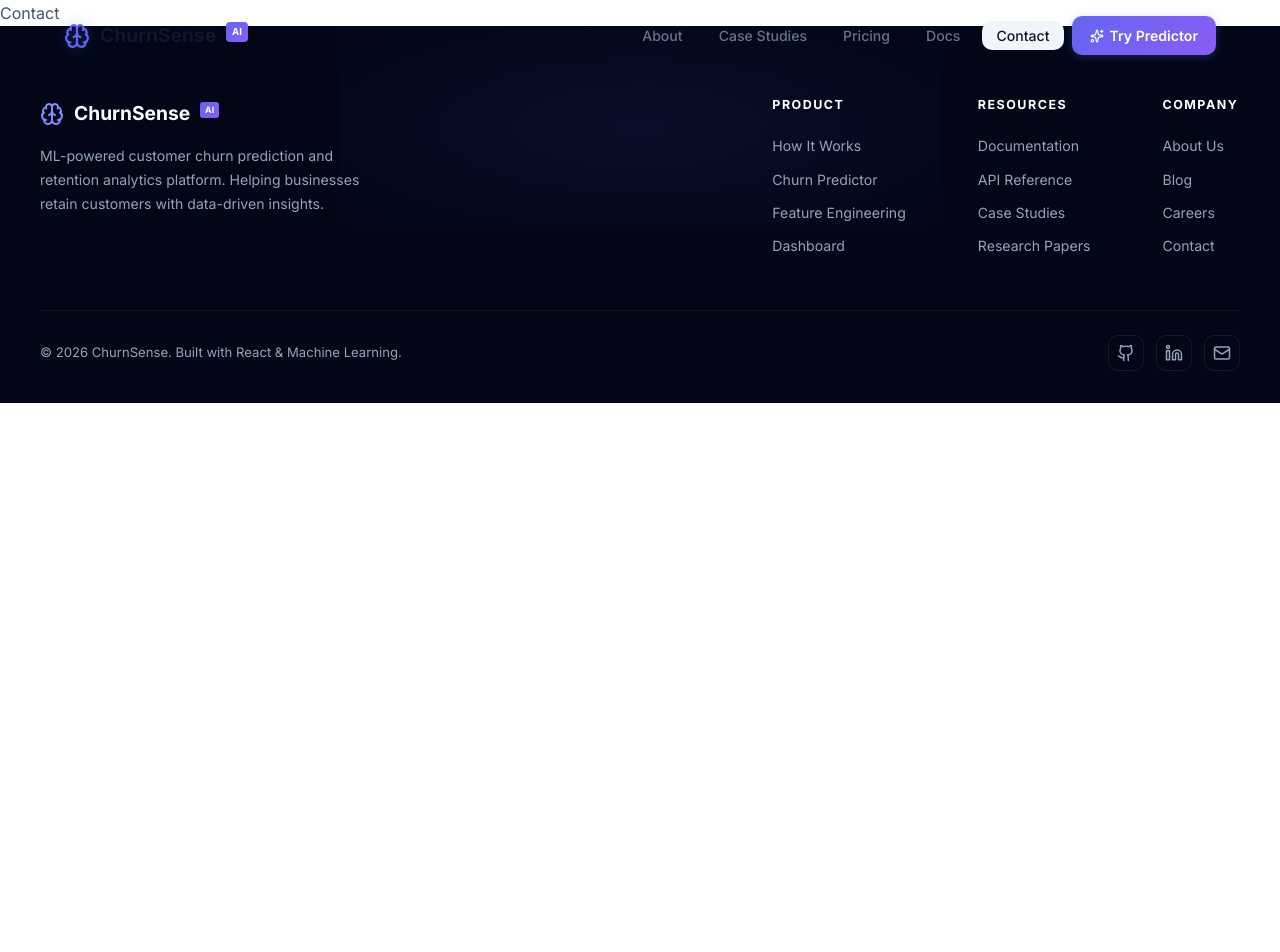
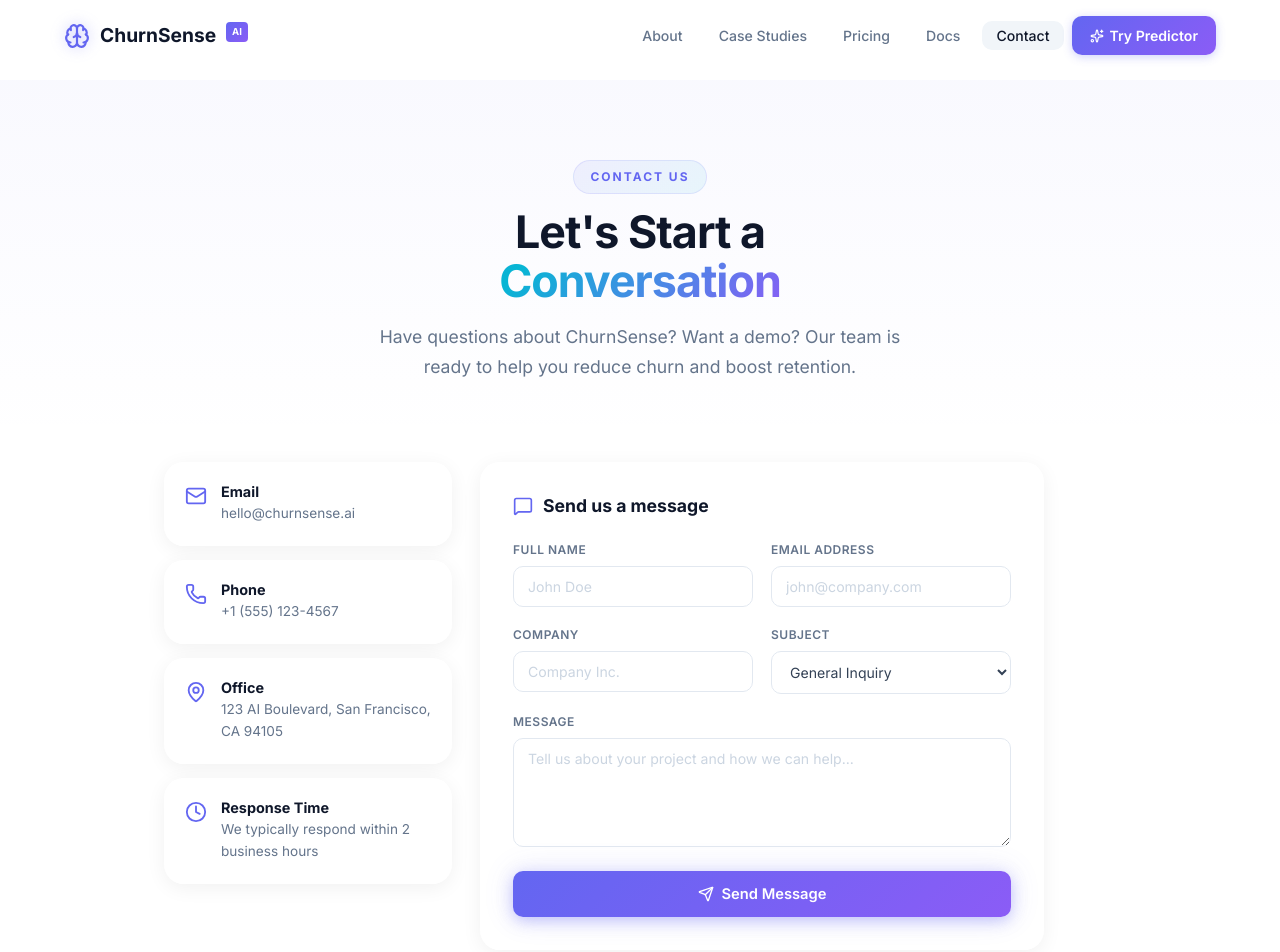
Before and after one commit to OmerTanveerofficial/churn-prediction-ml, a React (Vite) app: page /contact in a window 1280 px wide. Shown: the top 952 px of the page. Before the commit the page ends 800 px from the top, so only its background shows below. Built offline with nearby package versions, Linux system fonts and the light colour scheme.

Commit message:
Add Contact page with form and success animation

```diff
--- a/src/index.css
+++ b/src/index.css
@@ -2129,3 +2129,108 @@ a:hover { color: var(--primary-dark); }
   .docs__model-grid { grid-template-columns: 1fr; }
   .docs__security-grid { grid-template-columns: 1fr; }
 }
+
+/* ===== CONTACT PAGE ===== */
+.contact__layout {
+  display: grid;
+  grid-template-columns: 0.8fr 1.2fr;
+  gap: 28px;
+  max-width: 1000px;
+  margin: 0 auto;
+  padding: 20px 24px 80px;
+  align-items: start;
+}
+.contact__info {
+  display: flex;
+  flex-direction: column;
+  gap: 14px;
+}
+.contact__info-card {
+  display: flex;
+  align-items: flex-start;
+  gap: 14px;
+  padding: 20px;
+}
+.contact__info-card svg { color: var(--primary); flex-shrink: 0; margin-top: 2px; }
+.contact__info-card h4 { font-size: 0.9rem; margin-bottom: 2px; }
+.contact__info-card p { font-size: 0.85rem; color: var(--gray-500); }
+
+.contact__form-wrap { padding: 32px; }
+.contact__form-header {
+  display: flex;
+  align-items: center;
+  gap: 10px;
+  margin-bottom: 24px;
+  color: var(--primary);
+}
+.contact__form-header h3 { color: var(--gray-900); font-size: 1.1rem; }
+.contact__form-grid {
+  display: grid;
+  grid-template-columns: 1fr 1fr;
+  gap: 18px;
+  margin-bottom: 18px;
+}
+.contact__form-grid label,
+.contact__form-full {
+  display: flex;
+  flex-direction: column;
+  gap: 6px;
+}
+.contact__form-grid label > span,
+.contact__form-full > span {
+  font-size: 0.75rem;
+  font-weight: 600;
+  color: var(--gray-500);
+  text-transform: uppercase;
+  letter-spacing: 0.5px;
+}
+.contact__form-grid input,
+.contact__form-grid select,
+.contact__form-full textarea {
+  padding: 11px 14px;
+  border: 1px solid var(--gray-200);
+  border-radius: var(--radius-sm);
+  font-family: var(--font);
+  font-size: 0.88rem;
+  color: var(--gray-700);
+  background: rgba(255,255,255,0.8);
+  transition: all var(--transition);
+  resize: vertical;
+}
+.contact__form-grid input:focus,
+.contact__form-grid select:focus,
+.contact__form-full textarea:focus {
+  outline: none;
+  border-color: var(--primary);
+  box-shadow: 0 0 0 4px rgba(99,102,241,0.08);
+}
+.contact__form-grid input::placeholder,
+.contact__form-full textarea::placeholder {
+  color: var(--gray-300);
+}
+.contact__form-full { margin-bottom: 24px; }
+.contact__submit {
+  width: 100%;
+  justify-content: center;
+  padding: 14px;
+}
+.contact__submit:disabled { opacity: 0.7; cursor: not-allowed; }
+
+.contact__success {
+  display: flex;
+  flex-direction: column;
+  align-items: center;
+  justify-content: center;
+  text-align: center;
+  padding: 40px 20px;
+  gap: 12px;
+  min-height: 400px;
+}
+.contact__success-icon { color: var(--success); animation: revealUp 0.5s ease; }
+.contact__success h3 { font-size: 1.3rem; }
+.contact__success p { color: var(--gray-500); max-width: 300px; margin-bottom: 12px; }
+
+@media (max-width: 768px) {
+  .contact__layout { grid-template-columns: 1fr; }
+  .contact__form-grid { grid-template-columns: 1fr; }
+}
--- a/src/pages/Contact.jsx
+++ b/src/pages/Contact.jsx
@@ -1,3 +1,129 @@
+import { useState } from 'react';
+import { Send, Mail, MapPin, Phone, MessageSquare, CheckCircle, Clock } from 'lucide-react';
+import useScrollReveal from '../hooks/useScrollReveal';
+
 export default function Contact() {
-  return <div>Contact</div>;
+  const [form, setForm] = useState({ name: '', email: '', company: '', subject: 'general', message: '' });
+  const [submitted, setSubmitted] = useState(false);
+  const [sending, setSending] = useState(false);
+  const [ref, visible] = useScrollReveal(0.05);
+
+  const handleSubmit = (e) => {
+    e.preventDefault();
+    setSending(true);
+    setTimeout(() => {
+      setSending(false);
+      setSubmitted(true);
+    }, 1500);
+  };
+
+  const update = (key) => (e) => setForm({ ...form, [key]: e.target.value });
+
+  return (
+    <div className="page contact" ref={ref}>
+      <section className="page-hero">
+        <div className="page-hero__inner">
+          <span className="section-label">Contact Us</span>
+          <h1>Let's Start a<br /><span className="gradient-text">Conversation</span></h1>
+          <p>Have questions about ChurnSense? Want a demo? Our team is ready to help you reduce churn and boost retention.</p>
+        </div>
+      </section>
+
+      <section className="contact__layout">
+        <div className="contact__info">
+          <div className={`contact__info-card glass-card ${visible ? 'reveal' : ''}`}>
+            <Mail size={22} />
+            <div>
+              <h4>Email</h4>
+              <p>hello@churnsense.ai</p>
+            </div>
+          </div>
+          <div className={`contact__info-card glass-card ${visible ? 'reveal reveal--delay-1' : ''}`}>
+            <Phone size={22} />
+            <div>
+              <h4>Phone</h4>
+              <p>+1 (555) 123-4567</p>
+            </div>
+          </div>
+          <div className={`contact__info-card glass-card ${visible ? 'reveal reveal--delay-2' : ''}`}>
+            <MapPin size={22} />
+            <div>
+              <h4>Office</h4>
+              <p>123 AI Boulevard, San Francisco, CA 94105</p>
+            </div>
+          </div>
+          <div className={`contact__info-card glass-card ${visible ? 'reveal reveal--delay-3' : ''}`}>
+            <Clock size={22} />
+            <div>
+              <h4>Response Time</h4>
+              <p>We typically respond within 2 business hours</p>
+            </div>
+          </div>
+        </div>
+
+        <div className={`contact__form-wrap glass-card ${visible ? 'reveal reveal--delay-1' : ''}`}>
+          {submitted ? (
+            <div className="contact__success">
+              <div className="contact__success-icon">
+                <CheckCircle size={48} />
+              </div>
+              <h3>Message Sent!</h3>
+              <p>Thank you for reaching out. Our team will get back to you within 2 business hours.</p>
+              <button className="btn btn--glass" onClick={() => { setSubmitted(false); setForm({ name: '', email: '', company: '', subject: 'general', message: '' }); }}>
+                Send Another Message
+              </button>
+            </div>
+          ) : (
+            <form onSubmit={handleSubmit}>
+              <div className="contact__form-header">
+                <MessageSquare size={20} />
+                <h3>Send us a message</h3>
+              </div>
+              <div className="contact__form-grid">
+                <label>
+                  <span>Full Name</span>
+                  <input type="text" required value={form.name} onChange={update('name')} placeholder="John Doe" />
+                </label>
+                <label>
+                  <span>Email Address</span>
+                  <input type="email" required value={form.email} onChange={update('email')} placeholder="john@company.com" />
+                </label>
+                <label>
+                  <span>Company</span>
+                  <input type="text" value={form.company} onChange={update('company')} placeholder="Company Inc." />
+                </label>
+                <label>
+                  <span>Subject</span>
+                  <select value={form.subject} onChange={update('subject')}>
+                    <option value="general">General Inquiry</option>
+                    <option value="demo">Request a Demo</option>
+                    <option value="pricing">Pricing Questions</option>
+                    <option value="support">Technical Support</option>
+                    <option value="partnership">Partnership</option>
+                  </select>
+                </label>
+              </div>
+              <label className="contact__form-full">
+                <span>Message</span>
+                <textarea
+                  required
+                  rows="5"
+                  value={form.message}
+                  onChange={update('message')}
+                  placeholder="Tell us about your project and how we can help..."
+                />
+              </label>
+              <button type="submit" className="btn btn--primary btn--glow contact__submit" disabled={sending}>
+                {sending ? (
+                  <>Sending...</>
+                ) : (
+                  <><Send size={16} /> Send Message</>
+                )}
+              </button>
+            </form>
+          )}
+        </div>
+      </section>
+    </div>
+  );
 }
```
